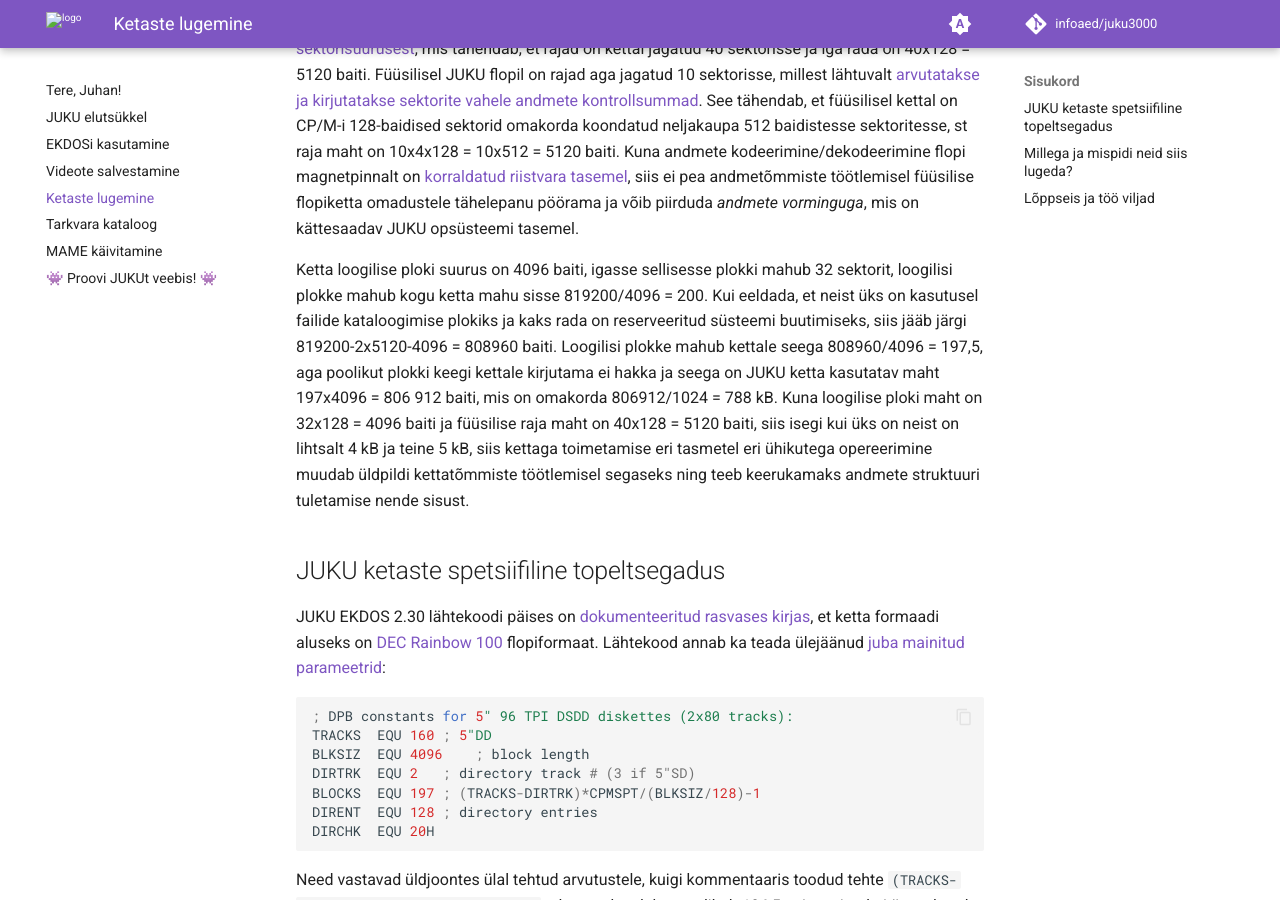
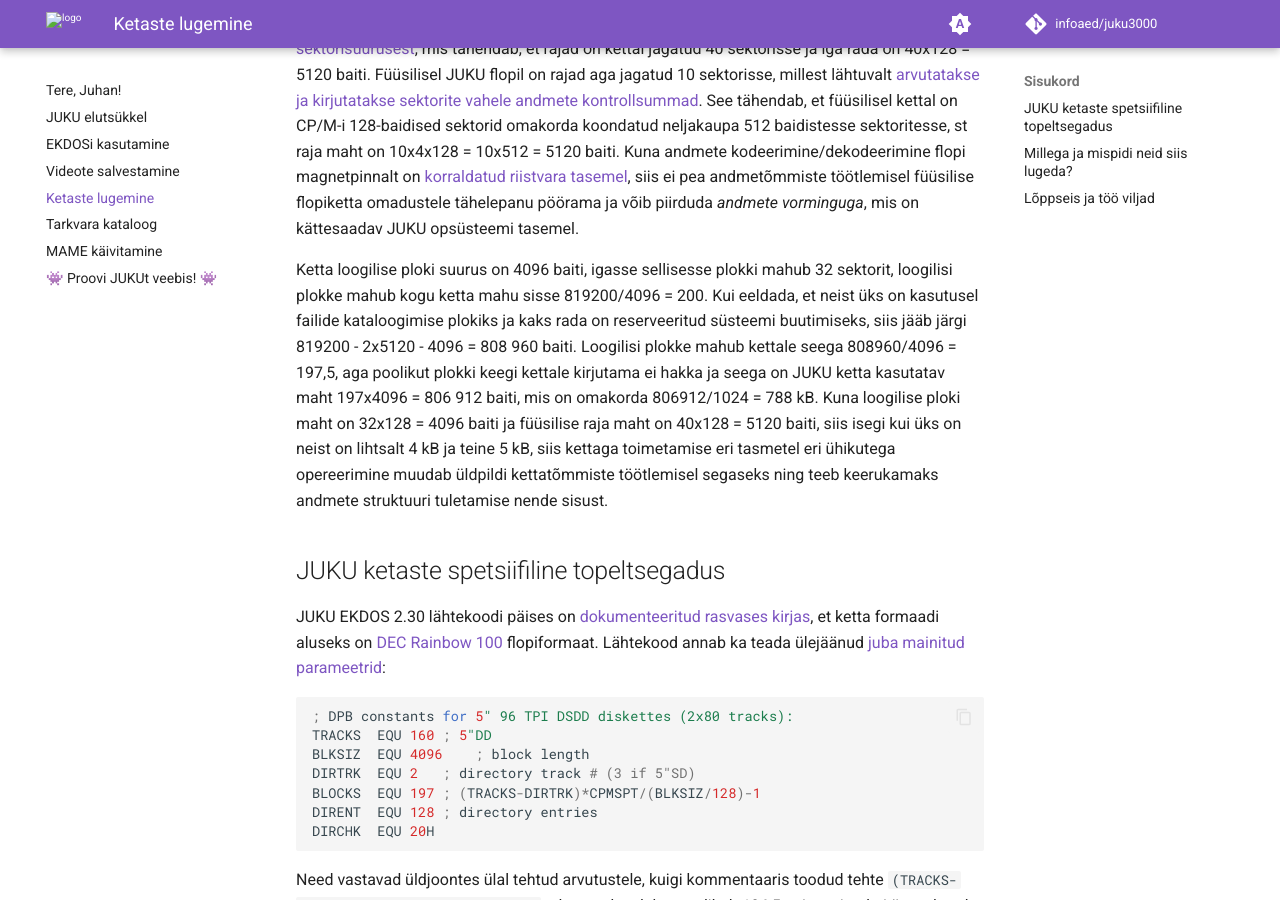
Before and after one commit to infoaed/juku3000, an MkDocs documentation site: the page built from docs/kettad.md, in a window 1280 px wide and 900 px high, scrolled down 857 px. Built offline with MkDocs 1.6.1 and Material for MkDocs 9.7.7, drawn with Linux system fonts in a browser that asks for light colours; comment, search, counter and statistics services are not loaded.

Commit message:
Update kettad.md

```diff
--- a/docs/kettad.md
+++ b/docs/kettad.md
@@ -17,7 +17,7 @@ FDMAINT             |  DEC Rainbow 100
 
 JUKU jaoks fundamentaalsel opsüsteemi tasemel lähtutakse CP/M-i [128-baidisest sektorisuurusest](https://en.wikipedia.org/wiki/CP/M#Basic_Input_Output_System), mis tähendab, et rajad on kettal jagatud 40 sektorisse ja iga rada on 40x128 = 5120 baiti. Füüsilisel JUKU flopil on rajad aga jagatud 10 sektorisse, millest lähtuvalt [arvutatakse ja kirjutatakse sektorite vahele andmete kontrollsummad](https://en.wikipedia.org/wiki/Modified_frequency_modulation#MFM_coding). See tähendab, et füüsilisel kettal on CP/M-i 128-baidised sektorid omakorda koondatud neljakaupa 512 baidistesse sektoritesse, st raja maht on 10x4x128 = 10x512 = 5120 baiti. Kuna andmete kodeerimine/dekodeerimine flopi magnetpinnalt on [korraldatud riistvara tasemel](https://en.wikipedia.org/wiki/Western_Digital_FD1771), siis ei pea andmetõmmiste töötlemisel füüsilise flopiketta omadustele tähelepanu pöörama ja võib piirduda _andmete vorminguga_, mis on kättesaadav JUKU opsüsteemi tasemel.
 
-Ketta loogilise ploki suurus on 4096 baiti, igasse sellisesse plokki mahub 32 sektorit, loogilisi plokke mahub kogu ketta mahu sisse 819200/4096 = 200. Kui eeldada, et neist üks on kasutusel failide kataloogimise plokiks ja kaks rada on reserveeritud süsteemi buutimiseks, siis jääb järgi 819200-2x5120-4096 = 808960 baiti. Loogilisi plokke mahub kettale seega 808960/4096 = 197,5, aga poolikut plokki keegi kettale kirjutama ei hakka ja seega on JUKU ketta kasutatav maht 197x4096 = 806 912 baiti, mis on omakorda 806912/1024 = 788 kB. Kuna loogilise ploki maht on 32x128 = 4096 baiti ja füüsilise raja maht on 40x128 = 5120 baiti, siis isegi kui üks on neist on lihtsalt 4 kB ja teine 5 kB, siis kettaga toimetamise eri tasmetel eri ühikutega opereerimine muudab üldpildi kettatõmmiste töötlemisel segaseks ning teeb keerukamaks andmete struktuuri tuletamise nende sisust.
+Ketta loogilise ploki suurus on 4096 baiti, igasse sellisesse plokki mahub 32 sektorit, loogilisi plokke mahub kogu ketta mahu sisse 819200/4096 = 200. Kui eeldada, et neist üks on kasutusel failide kataloogimise plokiks ja kaks rada on reserveeritud süsteemi buutimiseks, siis jääb järgi 819200 - 2x5120 - 4096 = 808 960 baiti. Loogilisi plokke mahub kettale seega 808960/4096 = 197,5, aga poolikut plokki keegi kettale kirjutama ei hakka ja seega on JUKU ketta kasutatav maht 197x4096 = 806 912 baiti, mis on omakorda 806912/1024 = 788 kB. Kuna loogilise ploki maht on 32x128 = 4096 baiti ja füüsilise raja maht on 40x128 = 5120 baiti, siis isegi kui üks on neist on lihtsalt 4 kB ja teine 5 kB, siis kettaga toimetamise eri tasmetel eri ühikutega opereerimine muudab üldpildi kettatõmmiste töötlemisel segaseks ning teeb keerukamaks andmete struktuuri tuletamise nende sisust.
 
 ## JUKU ketaste spetsiifiline topeltsegadus
 
```
